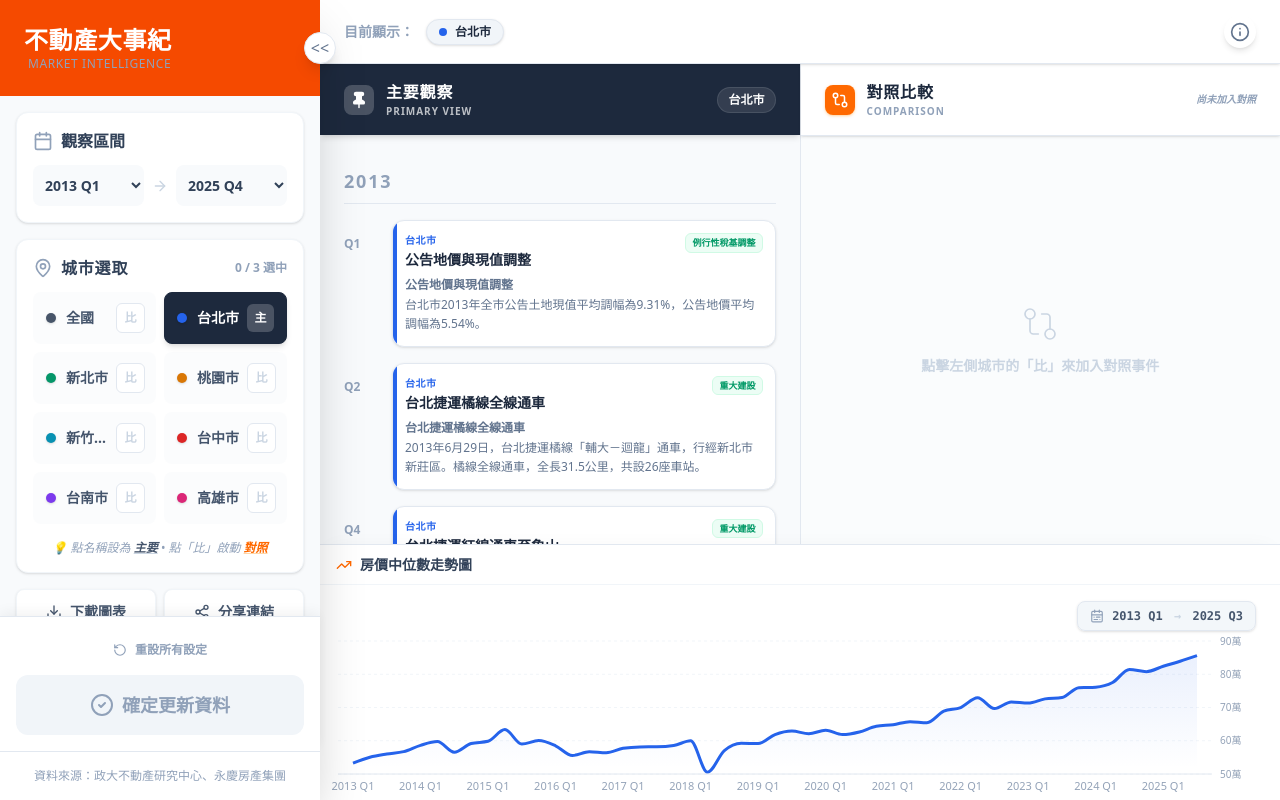
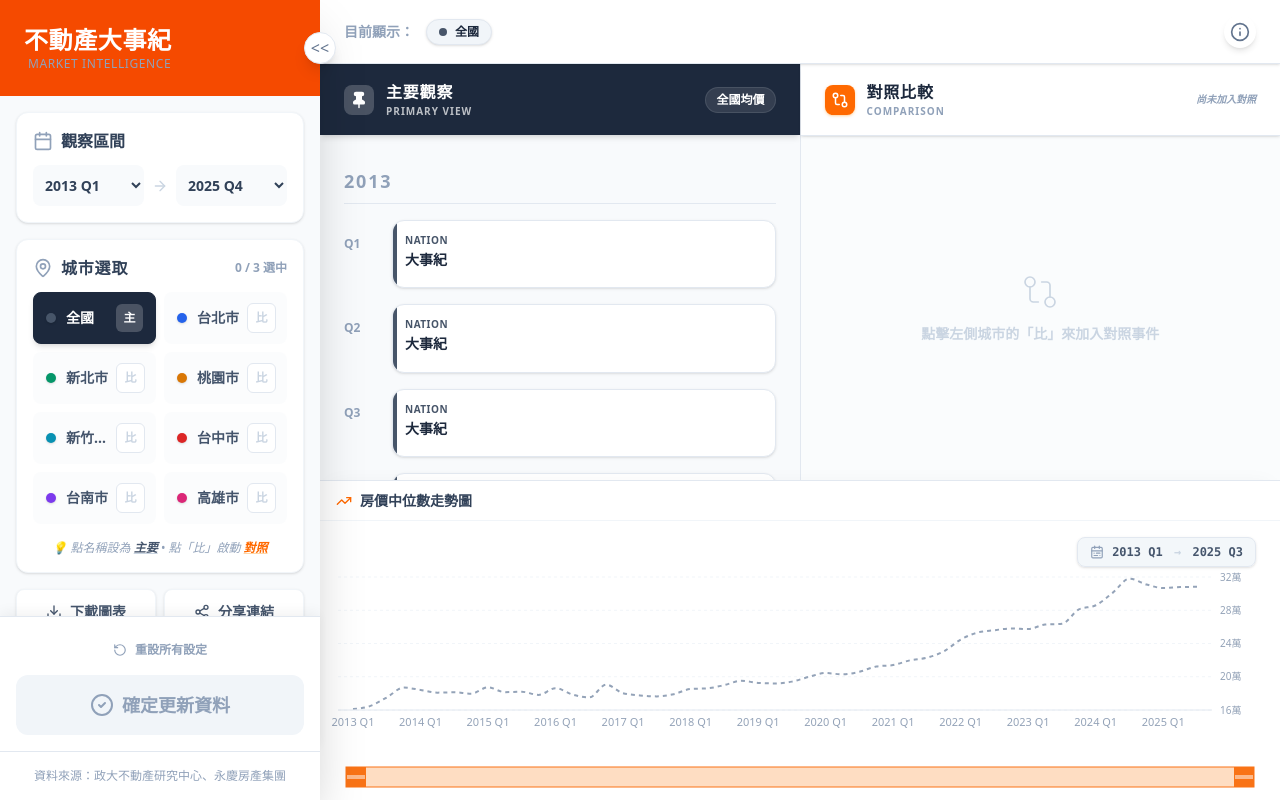
Before and after one commit to NCCU-rer/Real-Estate-Chronicle, a Next.js app: page / in a window 1280 px wide. Built offline with nearby package versions, Linux system fonts and the light colour scheme.

Commit message:
重新部署

```diff
--- a/package.json
+++ b/package.json
@@ -10,10 +10,14 @@
   },
   "dependencies": {
     "lucide-react": "^0.562.0",
+    "modern-screenshot": "4.6.8",
     "next": "16.0.10",
     "react": "19.2.1",
     "react-dom": "19.2.1",
     "recharts": "^3.6.0"
+  },
+  "engines": {
+    "node": ">=18.18.0"
   },
   "devDependencies": {
     "@tailwindcss/postcss": "^4",
--- a/src/app/page.tsx
+++ b/src/app/page.tsx
@@ -1,22 +1,25 @@
 "use client";
 
-import { useState, useMemo } from "react";
+import { useState, useMemo, useRef } from "react";
 import DashboardSidebar from "@/components/DashboardSidebar";
 import DashboardChart from "@/components/DashboardChart";
 import EventList from "@/components/EventList";
-import InfoTooltip from '@/components/InfoTooltip'; // 匯入組件
-import { rawData } from "@/data/sourceData";
+import InfoTooltip from '@/components/InfoTooltip';
+import { rawPriceData as rawData } from "@/data/priceData";
 import { processEvents, getQuarterValue } from "@/utils/eventHelper";
 import { CITIES_CONFIG, getCityName, NATIONAL_CONFIG } from "@/config/cityColors";
+import { domToPng } from "modern-screenshot";
 
 export default function Home() {
   // === 1. 狀態管理 (State) ===
   const [startPeriod, setStartPeriod] = useState("2013_Q1");
   const [endPeriod, setEndPeriod] = useState("2025_Q4");
-  const [mainCity, setMainCity] = useState("taipei");
+  const [mainCity, setMainCity] = useState("nation");
   const [compareCities, setCompareCities] = useState<string[]>([]);
   const [isSettingsOpen, setIsSettingsOpen] = useState(false);
   const [isSidebarCollapsed, setIsSidebarCollapsed] = useState(false);
+
+  const dashboardRef = useRef<HTMLDivElement>(null);
 
   // === 2. 業務邏輯 (Handlers) ===
   const handleMainCityChange = (cityId: string) => {
@@ -48,6 +51,25 @@ export default function Home() {
     return city ? city.color : "#333333";
   };
 
+  const handleDownload = async () => {
+    if (!dashboardRef.current) return;
+
+    try {
+      // 使用 modern-screenshot 替代 html2canvas
+      const dataUrl = await domToPng(dashboardRef.current, {
+        scale: 2,
+        backgroundColor: "#f8fafc",
+      });
+
+      const link = document.createElement("a");
+      link.href = dataUrl;
+      link.download = `不動產大事紀_${getDisplayName(mainCity)}_${startPeriod}-${endPeriod}.png`;
+      link.click();
+    } catch (err) {
+      console.error("下載失敗:", err);
+    }
+  };
+
   // === 3. 資料計算 (Computation) ===
   const allEvents = useMemo(() => processEvents(Object.values(rawData).flat()), []);
   const chartCities = useMemo(() => [mainCity, ...compareCities], [mainCity, compareCities]);
@@ -68,7 +90,6 @@ export default function Home() {
       return !event.isNational && chartCities.includes(event.city) && isTimeMatch;
     });
 
-    // Use a Set to avoid duplicates, then convert back to an array
     const eventSet = new Set([...nationalEvents, ...cityEvents]);
     return Array.from(eventSet);
 
@@ -76,11 +97,10 @@ export default function Home() {
 
   // === 4. 畫面渲染 (Render) ===
   return (
-    <main className="h-full w-full flex bg-slate-50 font-sans">
+    <main className="h-full w-full flex bg-slate-50 font-sans overflow-hidden">
 
       {/* 1. 側邊欄組件 */}
       <DashboardSidebar
-        // ... (props 保持不變) ...
         isSettingsOpen={isSettingsOpen}
         setIsSettingsOpen={setIsSettingsOpen}
         isSidebarCollapsed={isSidebarCollapsed}
@@ -94,27 +114,30 @@ export default function Home() {
         compareCities={compareCities}
         toggleCompare={toggleCompare}
         handleCancelCompare={handleCancelCompare}
+        onDownload={handleDownload}
       />
 
       {/* 2. 右側主要內容區 */}
-      <div className="flex-1 flex flex-col h-full relative overflow-hidden">
+      <div
+        ref={dashboardRef}
+        className="flex-1 flex flex-col min-w-0 relative h-screen bg-slate-50 overflow-hidden"
+      >
 
         {/* Top Header */}
         <header className="h-16 bg-white border-b border-slate-200 shrink-0 flex items-center justify-between px-6 shadow-sm z-30">
-           {/* ... (Header 內容保持不變) ... */}
            <div className="flex items-center gap-4">
              <button onClick={() => setIsSettingsOpen(true)} className="md:hidden p-2 text-slate-600 hover:bg-slate-100 rounded">☰</button>
              <div className="flex items-center gap-3">
                 <span className="text-sm font-bold text-slate-400">目前顯示：</span>
                 <div className="flex items-center gap-2">
                    <span className="px-3 py-1 rounded-full text-xs font-bold bg-slate-100 text-slate-800 border border-slate-200 shadow-sm flex items-center gap-2">
-                      <span className="w-2 h-2 rounded-full" style={{ backgroundColor: getDisplayColor(mainCity) }}></span>
+                      <div className="w-2 h-2 rounded-full" style={{ backgroundColor: getDisplayColor(mainCity) }}></div>
                       {getDisplayName(mainCity)}
                    </span>
                    {compareCities.map(id => (
-                      <span key={id} className="px-3 py-1 rounded-full text-xs font-bold bg-white text-slate-600 border border-slate-200 shadow-sm flex items-center gap-2">
+                      <span key={id} className="px-3 py-1 rounded-full text-xs font-bold bg-white text-slate-600 border border-slate-200 shadow-sm flex items-center gap-2 animate-in fade-in zoom-in duration-200">
                          <span className="text-[10px] text-slate-300 font-extrabold italic">VS</span>
-                         <span className="w-2 h-2 rounded-full" style={{ backgroundColor: getDisplayColor(id) }}></span>
+                         <div className="w-2 h-2 rounded-full" style={{ backgroundColor: getDisplayColor(id) }}></div>
                          {getCityName(id)}
                       </span>
                    ))}
@@ -124,13 +147,12 @@ export default function Home() {
         </header>
 
         {/* List Content: Takes up 60% of the space */}
-        <div className="h-[60%] bg-slate-50/50 z-10">
+        <div className="h-[60%] bg-slate-50/50 z-10 overflow-hidden">
           <EventList
             data={currentViewEvents}
             startPeriod={startPeriod}
             endPeriod={endPeriod}
             citiesOrder={chartCities}
-            mainCityName={getDisplayName(mainCity)}
           />
         </div>
 
--- a/src/components/DashboardSidebar.tsx
+++ b/src/components/DashboardSidebar.tsx
@@ -38,6 +38,7 @@ interface SidebarProps {
   compareCities: string[];
   toggleCompare: (cityId: string) => void;
   handleCancelCompare: () => void;
+  onDownload: () => void;
 }
 
 const InfoCard = ({ title, description, children }: { title: string, description: string, children: React.ReactNode }) => (
@@ -66,6 +67,7 @@ export default function DashboardSidebar({
   compareCities,
   toggleCompare,
   handleCancelCompare,
+  onDownload,
 }: SidebarProps) {
   // 局部狀態，直到按下「確定更新」才同步回全域
   const [tempStart, setTempStart] = React.useState(startPeriod);
@@ -245,7 +247,10 @@ export default function DashboardSidebar({
 
               {/* 3. 功能選單 - 圖標化 */}
               <div className="grid grid-cols-2 gap-2 mt-auto">
-                <button className="flex items-center justify-center gap-2 p-3 rounded-lg bg-white border border-slate-100 text-slate-600 text-sm font-bold hover:bg-slate-50 transition-colors shadow-sm">
+                <button
+                  onClick={onDownload}
+                  className="flex items-center justify-center gap-2 p-3 rounded-lg bg-white border border-slate-100 text-slate-600 text-sm font-bold hover:bg-slate-50 transition-colors shadow-sm"
+                >
                   <Download className="w-4 h-4" /> 下載圖表
                 </button>
                 <button className="flex items-center justify-center gap-2 p-3 rounded-lg bg-white border border-slate-100 text-slate-600 text-sm font-bold hover:bg-slate-50 transition-colors shadow-sm">
```
Also changed, not shown: 1 other file (tests, documents, lock files or other folders).
